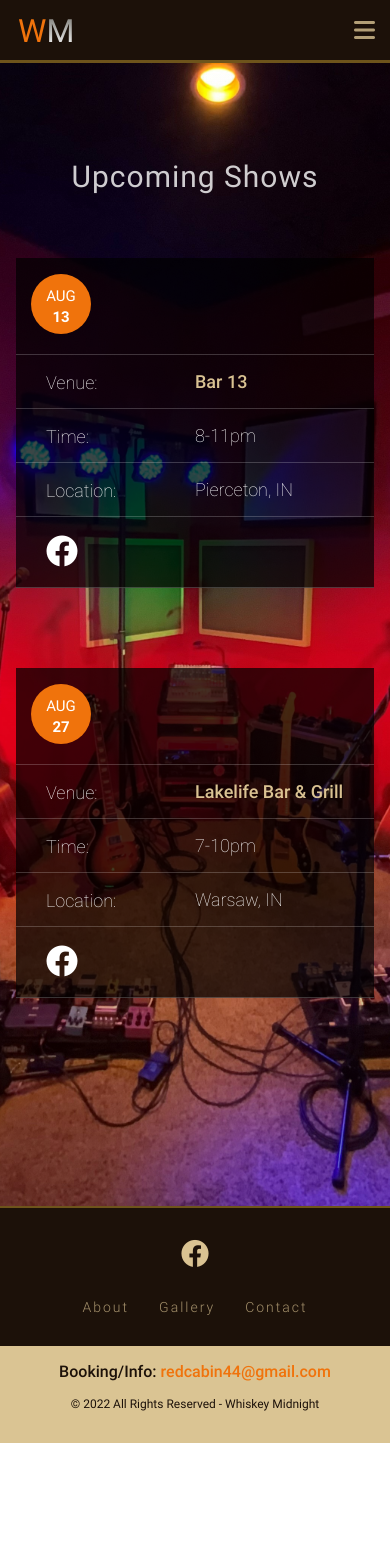
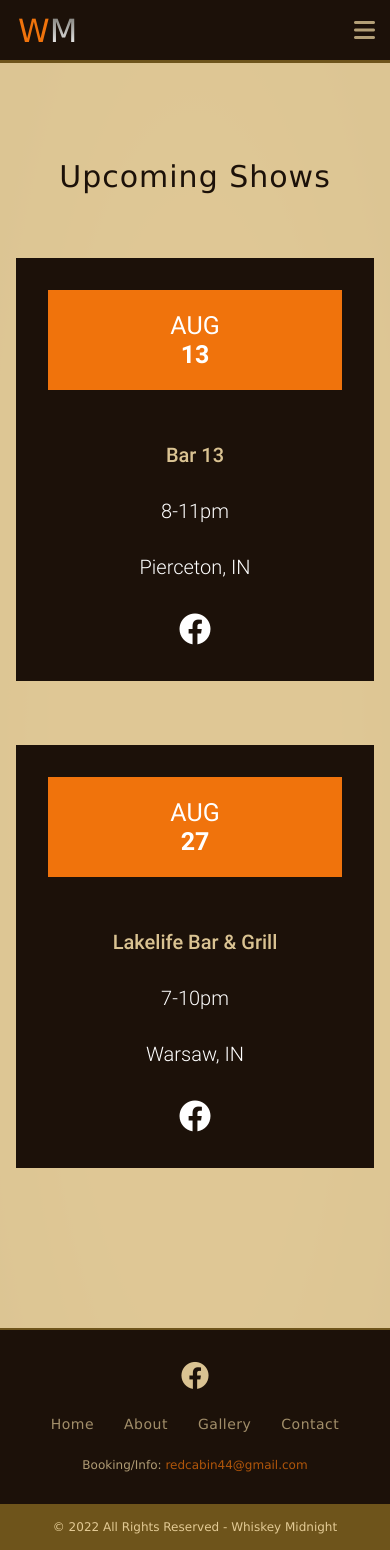
Before and after one commit to JShilling4/whiskey-midnight-band-page, a Vue app: page /shows in a window 390 px wide. Before the commit the page ends 1443 px from the top, so only its background shows below. Built offline with nearby package versions, Linux system fonts and the light colour scheme.

Commit message:
responsive adjustments

```diff
--- a/index.html
+++ b/index.html
@@ -10,7 +10,10 @@
       crossorigin="anonymous"
       referrerpolicy="no-referrer"
     />
-    <meta name="viewport" content="width=device-width, initial-scale=1.0" />
+    <meta
+      name="viewport"
+      content="width=device-width, initial-scale=1.0, user-scalable=no"
+    />
     <title>Whiskey Midnight</title>
   </head>
   <body>
--- a/src/App.vue
+++ b/src/App.vue
@@ -21,7 +21,7 @@ import { RouterView } from "vue-router";
 }
 
 body {
-  font-family: "Roboto", sans-serif;
+  font-family: Verdana, sans-serif;
 }
 
 ul {
--- a/src/components/TheFooter.vue
+++ b/src/components/TheFooter.vue
@@ -1,15 +1,24 @@
 <template>
   <footer>
     <div class="content-wrapper">
-      <i class="fab fa-facebook icon"></i>
-      <ul>
-        <li class="navlink"><a @click="scrollTo('about')">About</a></li>
-        <li class="navlink"><RouterLink to="/gallery">Gallery</RouterLink></li>
-        <li class="navlink"><RouterLink to="/contact">Contact</RouterLink></li>
-      </ul>
+      <div class="top-bar">
+        <i class="fab fa-facebook icon"></i>
+        <ul>
+          <li class="navlink">
+            <RouterLink to="/">Home</RouterLink>
+          </li>
+          <li class="navlink"><a @click="scrollTo('about')">About</a></li>
+          <li class="navlink">
+            <RouterLink to="/gallery">Gallery</RouterLink>
+          </li>
+          <li class="navlink">
+            <RouterLink to="/contact">Contact</RouterLink>
+          </li>
+        </ul>
+        <p>Booking/Info: <span>redcabin44@gmail.com</span></p>
+      </div>
 
       <div class="bottom-bar">
-        <p>Booking/Info: <span>redcabin44@gmail.com</span></p>
         <p>
           &copy; {{ new Date().getFullYear() }} All Rights Reserved - Whiskey
           Midnight
@@ -59,30 +68,46 @@ footer {
     padding: 1rem 0 1rem;
   }
 
-  .bottom-bar {
-    background-color: var(--color-primary);
-    padding: 1rem 0 2rem;
-    color: var(--banner-color);
-
-    p:first-child {
+  .top-bar {
+    padding-bottom: 1rem;
+    p {
       margin-bottom: 1rem;
       font-weight: 500;
+      font-size: 12px;
+      color: var(--color-primary-faded);
+      span {
+        color: var(--orange-faded);
+      }
+    }
+  }
+
+  .bottom-bar {
+    background-color: var(--color-secondary);
+    padding: 1rem 0 1rem;
+    color: var(--color-primary);
+
+    p {
+      /* margin-bottom: 1rem; */
+      font-weight: 500;
+      font-size: 12px;
 
       span {
         color: var(--orange);
       }
     }
-    p:last-child {
-      font-size: 12px;
+  }
+}
+
+footer .navlink {
+  font-size: 14px !important;
+  letter-spacing: 0.5px !important;
+
+  a {
+    padding: 10px 25px !important;
+
+    @media screen and (max-width: 430px) {
+      padding: 10px 15px !important;
     }
   }
 }
-
-.navlink {
-  font-size: 14px !important;
-
-  /* a {
-    padding: 10px 25px !important;
-  } */
-}
 </style>
--- a/src/sass/_variables.scss
+++ b/src/sass/_variables.scss
@@ -1,9 +1,11 @@
 :root {
   --text-gradient-primary: linear-gradient(#fff, rgba(135, 134, 129) 15%, #fff);
   --color-primary: rgba(239, 215, 162, 0.9);
+  --color-primary-faded: rgba(239, 215, 162, 0.7);
   --color-tertiary: rgb(145, 111, 35);
   --color-secondary: rgb(110, 84, 27);
   --orange: rgb(240, 115, 12);
+  --orange-faded: rgba(240, 115, 12, 0.7);
   --bg-black: #050505;
   --bg-primary: rgb(44, 24, 8);
   --bg-secondary: rgb(79, 53, 31);
@@ -11,6 +13,7 @@
   --banner-color-faded: rgba(28, 17, 9, 0.6);
   --input-bg-color: rgba(239, 215, 162, 0.9);
   --input-border-radius: 10px;
+  --copy-white-faded: rgba(255, 255, 255, 0.808);
 
   --wrapper-width: 1129px;
 
--- a/src/views/AboutView.vue
+++ b/src/views/AboutView.vue
@@ -67,6 +67,7 @@ import PageHeading from "@/components/PageHeading.vue";
   line-height: 2;
   font-weight: 300;
   margin-bottom: 3rem;
+  color: rgba(255, 255, 255, 0.856);
 
   @media screen and (max-width: 430px) {
     margin-bottom: 1rem;
@@ -111,6 +112,7 @@ import PageHeading from "@/components/PageHeading.vue";
     .answer {
       font-weight: 300;
       line-height: 1.75;
+      color: var(--copy-white-faded);
     }
   }
 }
--- a/src/views/ShowsView.vue
+++ b/src/views/ShowsView.vue
@@ -5,18 +5,9 @@
     <div class="shows-container">
       <div class="table-wrapper">
         <table class="shows-table">
-          <thead>
-            <tr>
-              <th>Date</th>
-              <th>Venue</th>
-              <th>Time</th>
-              <th>Location</th>
-              <th></th>
-            </tr>
-          </thead>
           <tbody>
             <tr>
-              <td>
+              <td class="first" width="150">
                 <div class="date-container">
                   <div class="date-container__text">
                     <span class="month">AUG </span>
@@ -24,7 +15,7 @@
                   </div>
                 </div>
               </td>
-              <td class="venue-name">
+              <td width="250" class="venue-name">
                 <a
                   href="https://www.facebook.com/bar13Pierceton"
                   target="_blank"
@@ -32,9 +23,9 @@
                   >Bar 13</a
                 >
               </td>
-              <td>8-11pm</td>
+              <td width="200">8-11pm</td>
               <td>Pierceton, IN</td>
-              <td>
+              <td class="last" align="right">
                 <a
                   href="https://www.facebook.com/events/568412051390453/?ref=newsfeed"
                   target="_blank"
@@ -43,9 +34,13 @@
                 ></a>
               </td>
             </tr>
+          </tbody>
+        </table>
 
+        <table class="shows-table">
+          <tbody>
             <tr>
-              <td>
+              <td class="first" width="150">
                 <div class="date-container">
                   <div class="date-container__text">
                     <span class="month">AUG </span>
@@ -53,7 +48,7 @@
                   </div>
                 </div>
               </td>
-              <td class="venue-name">
+              <td width="250" class="venue-name">
                 <a
                   href="https://www.facebook.com/lakelifebarandgrill"
                   target="_blank"
@@ -61,9 +56,9 @@
                   >Lakelife Bar & Grill</a
                 >
               </td>
-              <td>7-10pm</td>
+              <td width="200">7-10pm</td>
               <td>Warsaw, IN</td>
-              <td>
+              <td class="last" align="right">
                 <a
                   href="https://www.facebook.com/events/345714774392893?acontext=%7B%22event_action_history%22%3A[%7B%22surface%22%3A%22page%22%7D]%7D"
                   target="_blank"
@@ -84,13 +79,12 @@ import PageHeading from "@/components/PageHeading.vue";
 </script>
 
 <style lang="scss" scoped>
+:deep(h1) {
+  color: var(--banner-color);
+}
 .view-container {
-  background: linear-gradient(rgba(0, 0, 0, 0), rgba(0, 0, 0, 0.2)),
-    url("@/assets/images/band-setup.jpg");
-  background-size: cover;
-  background-position: center center;
-  background-attachment: fixed;
   padding-top: 6rem;
+  background-color: var(--color-primary);
 
   @media screen and (max-width: 1024px) {
     background-attachment: scroll;
@@ -99,7 +93,7 @@ import PageHeading from "@/components/PageHeading.vue";
 
 .table-wrapper {
   width: var(--wrapper-width);
-  margin: 3rem auto 0;
+  margin: 1rem auto 0;
   color: #fff;
 
   @media screen and (max-width: 768px) {
@@ -116,7 +110,7 @@ import PageHeading from "@/components/PageHeading.vue";
   display: flex;
   justify-content: center;
   overflow-x: auto;
-  padding: 0 3rem 12rem;
+  padding: 0 3rem 6rem;
 
   @media screen and (max-width: 768px) {
     padding: 0 2rem 4rem;
@@ -124,48 +118,59 @@ import PageHeading from "@/components/PageHeading.vue";
   @media screen and (max-width: 430px) {
     padding: 0 1rem 4rem;
   }
+
   .shows-table {
     border-collapse: collapse;
     text-align: left;
     width: 100%;
     border-radius: 10px;
     padding: 1rem 2rem 0;
+    margin-bottom: 2rem;
+    font-family: Roboto, sans-serif;
+
+    @media screen and (max-width: 768px) {
+      padding: 2rem 2rem;
+      margin-bottom: 0;
+    }
 
     @media screen and (max-width: 556px) {
       margin-top: 2rem;
     }
     @media screen and (max-width: 430px) {
-      background-color: initial;
       padding: 0;
-    }
-    table {
-      border-radius: 10px;
     }
 
     tr {
+      margin-bottom: 2rem;
+      background-color: var(--banner-color);
       @media screen and (max-width: 768px) {
-        margin-bottom: 5rem;
+        display: flex;
+        flex-direction: column;
+        justify-content: center;
+        text-align: center;
       }
-      background-color: rgba(0, 0, 0, 0.7);
+    }
+    td.first {
+      padding: 2rem;
+    }
+    td.last {
+      padding-bottom: 2rem;
     }
 
-    th {
-      padding: 2rem;
-      font-size: 20px;
-      text-transform: uppercase;
-      border-bottom: 1px solid rgba(255, 255, 255, 0.3);
-      letter-spacing: 2px;
-      font-weight: 400;
-    }
     td {
-      font-weight: 200;
+      font-weight: 300;
       font-size: 18px;
       padding: 2rem;
-      /* border-bottom: 1px solid rgba(238, 238, 238, 0.3); */
+      border: none;
+
+      @media screen and (max-width: 768px) {
+        width: 100%;
+        text-align: center;
+        font-size: 20px;
+      }
 
       @media screen and (max-width: 430px) {
         padding: 1rem;
-        /* border-bottom: none; */
       }
 
       &.center {
@@ -187,42 +192,37 @@ import PageHeading from "@/components/PageHeading.vue";
       }
     }
 
-    tr td {
-      border-bottom: 1px solid rgba(255, 255, 255, 0.2);
-
-      /* @media screen and (max-width: 430px) {
-        border-bottom: none;
-      } */
-    }
-
-    tr:last-child td {
-      /* border-bottom: none; */
-
-      @media screen and (max-width: 430px) {
-        border-bottom: 1px solid rgba(255, 255, 255, 0.2);
-      }
-    }
-
     .date-container {
       display: inline-block;
       position: relative;
       background-color: var(--orange);
-      /* padding: 5px 15px; */
+      font-family: Roboto, sans-serif;
       height: 60px;
       width: 60px;
       border-radius: 50%;
+
+      @media screen and (max-width: 768px) {
+        height: 100px;
+        width: 100%;
+        border-radius: 0;
+      }
       &__text {
         position: absolute;
         top: 13px;
         width: 100%;
         text-align: center;
+        font-size: 15px;
+
+        @media screen and (max-width: 768px) {
+          font-size: 25px;
+          top: 21px;
+        }
+
         .month {
           display: block;
           font-weight: 400;
-          font-size: 15px;
         }
         .day {
-          font-size: 15px;
           font-weight: 600;
         }
       }
@@ -232,65 +232,5 @@ import PageHeading from "@/components/PageHeading.vue";
   td:nth-of-type(5) {
     font-size: 2rem;
   }
-
-  @media screen and (max-width: 768px) {
-    table,
-    thead,
-    tbody,
-    th,
-    td,
-    tr {
-      display: block;
-    }
-
-    thead tr {
-      display: none;
-    }
-
-    tr {
-      margin-bottom: 3rem;
-    }
-
-    .shows-table td {
-      border: none;
-      position: relative;
-      padding-left: 50%;
-      width: 100%;
-    }
-
-    td:nth-of-type(1) {
-      padding-left: 30px;
-      @media screen and (max-width: 430px) {
-        padding-left: 15px;
-      }
-    }
-
-    td:nth-of-type(5) {
-      padding-left: 30px;
-      border-bottom: none;
-    }
-    td:before {
-      left: 30px;
-    }
-
-    td:not(:nth-of-type(1)):before {
-      position: absolute;
-      top: 50%;
-      width: 45%;
-      padding-right: 10px;
-      white-space: nowrap;
-      transform: translateY(-50%);
-    }
-
-    td:nth-of-type(2):before {
-      content: "Venue:";
-    }
-    td:nth-of-type(3):before {
-      content: "Time:";
-    }
-    td:nth-of-type(4):before {
-      content: "Location:";
-    }
-  }
 }
 </style>
```
